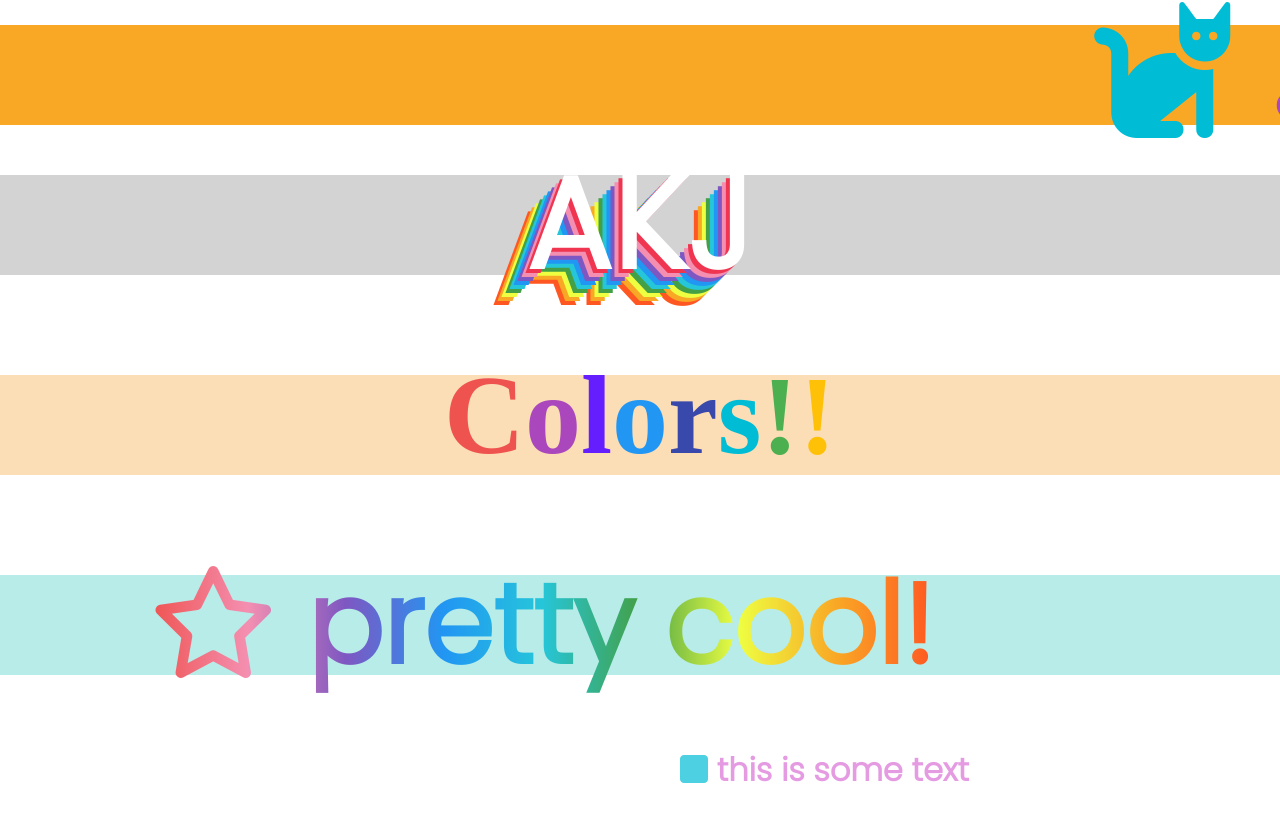
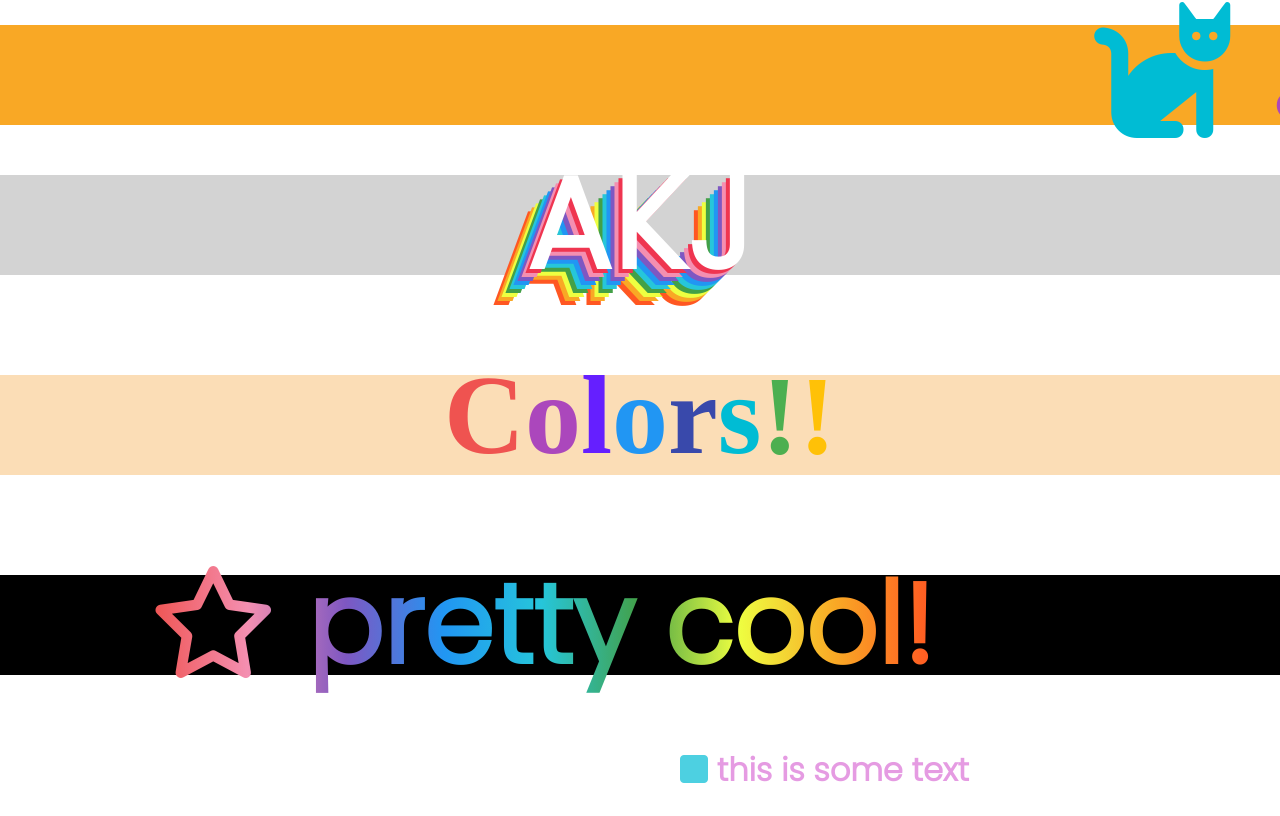
Before and after one commit to katarzyna-kw/css-animation-fun, a React (Create React App) app: page / in a window 1280 px wide. Shown: the part 325-1141 px from the top of the page. Built offline with nearby package versions, Linux system fonts and the light colour scheme; a web font is replaced by a local one.

Commit message:
remove bgcolor change  animation on .Gradient

```diff
--- a/src/components/Gradient.css
+++ b/src/components/Gradient.css
@@ -9,9 +9,6 @@
     justify-content: center;
     align-items: center;
     font-family: Poppins;
-    animation-name: bg;
-    animation-duration: 4s;
-    animation-iteration-count: infinite;
   }
 
   .Gradient h1 {
```
